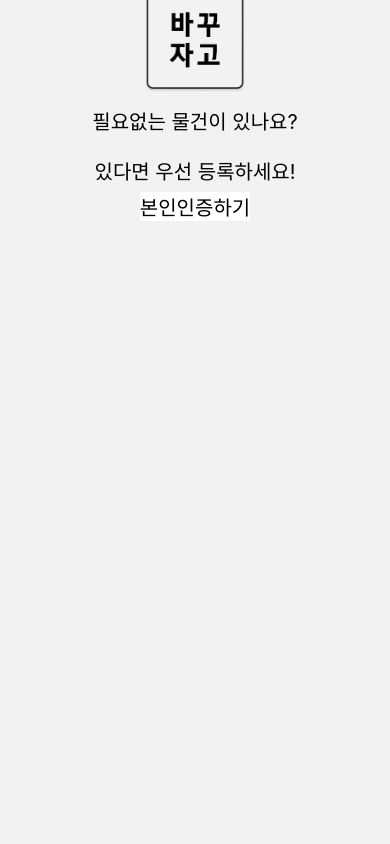
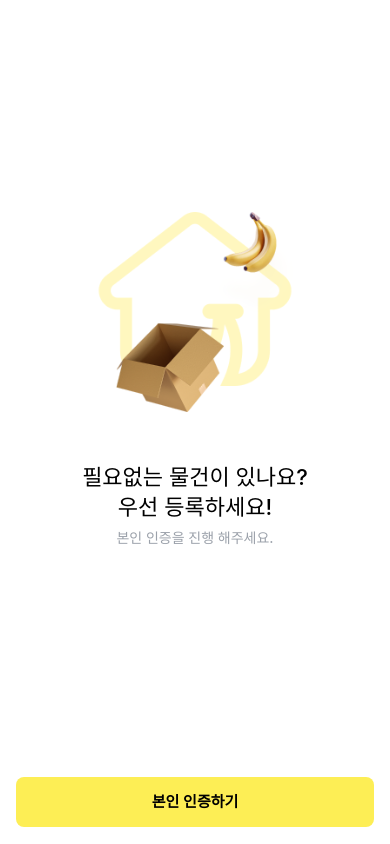
Before and after one commit to UVC-InternShip/project_FE, a React Native app: screen /Auth in a window 390 px wide. Built offline with nearby package versions, Linux system fonts and the light colour scheme; no server answers.

Commit message:
🎨 본인인증 진입 페이지 디자인

```diff
--- a/src/page/auth/AuthPage.tsx
+++ b/src/page/auth/AuthPage.tsx
@@ -18,18 +18,23 @@ function AuthPage({navigation}: AuthPageProps): JSX.Element {
   return (
     <View style={styles.outerContainer}>
       <View style={styles.container}>
-        <LocalImage localAsset={require('../../assets/logo.png')} width={100} height={100} />
-        <Typo color="black" fontSize={20} style={styles.text}>
-          필요없는 물건이 있나요?
-        </Typo>
-        <Typo color="black" fontSize={20} style={styles.text}>
-          있다면 우선 등록하세요!
-        </Typo>
+        <LocalImage localAsset={require('../../assets/mainImg.png')} width={200} height={200} />
+        <View style={styles.textContainer}>
+          <Typo color="black" fontSize={22} style={styles.text}>
+            필요없는 물건이 있나요?
+          </Typo>
+          <Typo color="black" fontSize={22} style={styles.text}>
+            우선 등록하세요!
+          </Typo>
+          <Typo color="black" fontSize={14} style={styles.subText}>
+            본인 인증을 진행 해주세요.
+          </Typo>
+        </View>
       </View>
       <View style={styles.bottomContainer}>
-        <CustomButton onPress={pressSignupBtn}>
-          <Typo color="black" fontSize={20}>
-            본인인증하기
+        <CustomButton onPress={pressSignupBtn} style={styles.button}>
+          <Typo color="black" fontSize={15} style={styles.font}>
+            본인 인증하기
           </Typo>
         </CustomButton>
       </View>
@@ -41,23 +46,48 @@ const styles = StyleSheet.create({
   outerContainer: {
     flexDirection: 'column',
     justifyContent: 'space-between',
+    backgroundColor: 'white',
+    paddingHorizontal: 16,
+    flex: 1,
   },
   container: {
-    height: '80%',
+    justifyContent: 'center',
+    alignItems: 'center',
+    flex: 9,
+  },
+  textContainer: {
+    marginTop: 50,
     justifyContent: 'center',
     alignItems: 'center',
   },
   bottomContainer: {
-    height: '20%',
+    flex: 1,
     justifyContent: 'center',
     alignItems: 'center',
   },
-  button: {},
-
+  button: {
+    width: '100%',
+    justifyContent: 'center',
+    alignItems: 'center',
+    backgroundColor: '#FDEE55',
+    borderRadius: 8,
+    paddingVertical: 15,
+  },
+  font: {
+    fontWeight: 600,
+    lineHeight: 20,
+  },
   text: {
-    marginTop: 10,
-    height: 40, // 텍스트 높이 설정
-    lineHeight: 40, // 텍스트 높이 설정
+    fontWeight: 500,
+    lineHeight: 30,
+    // marginTop: 10,
+    // height: 40, // 텍스트 높이 설정
+    // lineHeight: 40, // 텍스트 높이 설정
+  },
+  subText: {
+    fontWeight: 500,
+    color: '#9BA1AA',
+    marginTop: 5,
   },
 
   titleText: {},
```
Also changed, not shown: src/assets/mainImg.png (added).
